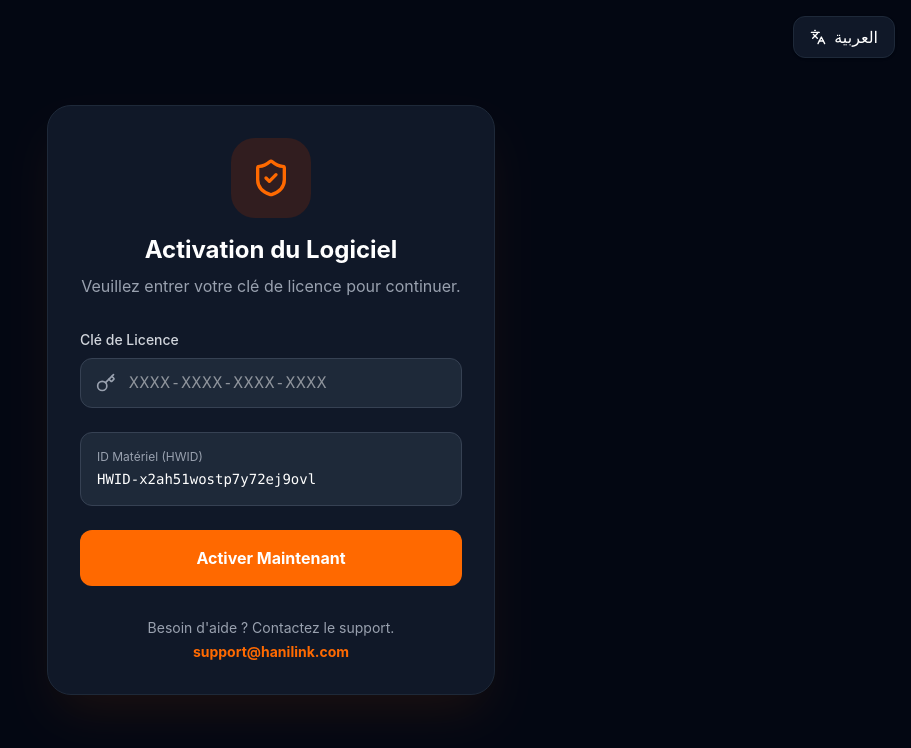
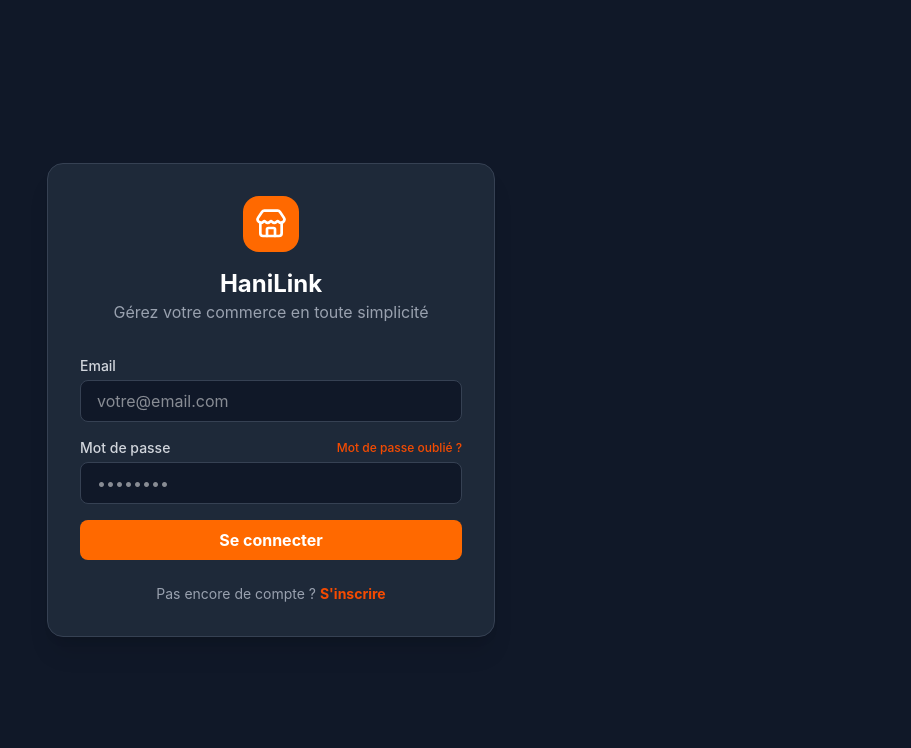
Before and after one commit to molsandala36-art/hanilink, a React (Vite) app: page /login in a window 1280 px wide. Before the commit this address led to /. Shown: the top 748 px of the page, without its empty margins (369-1280 px from the left). Built offline with nearby package versions, Linux system fonts and the light colour scheme; no server answers; sample sign-in values are in the browser's storage.

Commit message:
Add Supabase authentication flow

```diff
--- a/package.json
+++ b/package.json
@@ -15,6 +15,7 @@
     "dist:desktop": "npm run build && npm run build:server && electron-builder --win --x64"
   },
   "dependencies": {
+    "@supabase/supabase-js": "^2.103.3",
     "axios": "^1.14.0",
     "bcryptjs": "^3.0.3",
     "call-bind-apply-helpers": "^1.0.2",
--- a/src/App.tsx
+++ b/src/App.tsx
@@ -20,7 +20,9 @@ import AdminLicensing from './pages/AdminLicensing';
 import ActivationScreen from './pages/ActivationScreen';
 import Layout from './components/Layout';
 import { getHWID } from './lib/hwid';
+import { getBackendSetupIssue, isSupabaseConfigured } from './lib/backend';
 import api from './services/api';
+import { getStoredSupabaseSession, normalizeSupabaseUser, signOutFromSupabase, supabase } from './services/supabase';
 
 const ProtectedRoute = ({ children, roles }: { children: React.ReactNode, roles: string[] }) => {
   const user = JSON.parse(localStorage.getItem('user') || '{}');
@@ -33,12 +35,26 @@ const ProtectedRoute = ({ children, roles }: { children: React.ReactNode, roles:
 const LicenseGuard = ({ children }: { children: React.ReactNode }) => {
   const [isActivated, setIsActivated] = useState<boolean | null>(null);
   const [loading, setLoading] = useState(true);
+  const [setupError, setSetupError] = useState('');
 
   useEffect(() => {
+    if (isSupabaseConfigured) {
+      setIsActivated(true);
+      setLoading(false);
+      return;
+    }
+
     const checkLicense = async () => {
       const token = localStorage.getItem('token');
       if (!token) {
         setIsActivated(false);
+        setLoading(false);
+        return;
+      }
+
+      const backendSetupIssue = getBackendSetupIssue();
+      if (backendSetupIssue) {
+        setSetupError(backendSetupIssue);
         setLoading(false);
         return;
       }
@@ -58,6 +74,16 @@ const LicenseGuard = ({ children }: { children: React.ReactNode }) => {
   }, []);
 
   if (loading) return <div className="min-h-screen flex items-center justify-center bg-gray-50">Loading license...</div>;
+  if (setupError) {
+    return (
+      <div className="min-h-screen flex items-center justify-center bg-gray-50 p-6">
+        <div className="max-w-xl w-full rounded-2xl border border-amber-200 bg-amber-50 p-6 text-amber-900 shadow-sm">
+          <h1 className="text-xl font-bold">Configuration backend requise</h1>
+          <p className="mt-3 text-sm leading-6">{setupError}</p>
+        </div>
+      </div>
+    );
+  }
   if (!isActivated) return <ActivationScreen onActivated={() => setIsActivated(true)} />;
 
   return <>{children}</>;
@@ -65,6 +91,43 @@ const LicenseGuard = ({ children }: { children: React.ReactNode }) => {
 
 function App() {
   const [isAuthenticated, setIsAuthenticated] = useState<boolean>(!!localStorage.getItem('token'));
+
+  useEffect(() => {
+    if (!isSupabaseConfigured) {
+      return;
+    }
+
+    const restoreSupabaseSession = async () => {
+      try {
+        const session = await getStoredSupabaseSession();
+        if (session?.user) {
+          localStorage.setItem('token', session.access_token);
+          localStorage.setItem('user', JSON.stringify(normalizeSupabaseUser(session.user)));
+          setIsAuthenticated(true);
+        }
+      } catch (err) {
+        console.error(err);
+      }
+    };
+
+    void restoreSupabaseSession();
+
+    const { data: listener } = supabase!.auth.onAuthStateChange((_event, session) => {
+      if (session?.user) {
+        localStorage.setItem('token', session.access_token);
+        localStorage.setItem('user', JSON.stringify(normalizeSupabaseUser(session.user)));
+        setIsAuthenticated(true);
+      } else {
+        localStorage.removeItem('token');
+        localStorage.removeItem('user');
+        setIsAuthenticated(false);
+      }
+    });
+
+    return () => {
+      listener.subscription.unsubscribe();
+    };
+  }, []);
 
   useEffect(() => {
     const handleStorageChange = () => {
@@ -80,7 +143,15 @@ function App() {
     setIsAuthenticated(true);
   };
 
-  const logout = () => {
+  const logout = async () => {
+    if (isSupabaseConfigured) {
+      try {
+        await signOutFromSupabase();
+      } catch (err) {
+        console.error(err);
+      }
+    }
+
     localStorage.removeItem('token');
     localStorage.removeItem('user');
     localStorage.removeItem('hani_license_active');
--- /dev/null
+++ b/src/lib/backend.ts
@@ -0,0 +1,63 @@
+const rawApiBaseUrl = (import.meta.env.VITE_API_BASE_URL || '').trim();
+const rawSupabaseUrl = (import.meta.env.VITE_SUPABASE_URL || '').trim();
+const rawSupabasePublishableKey = (import.meta.env.VITE_SUPABASE_PUBLISHABLE_KEY || '').trim();
+
+export const apiBaseUrl = rawApiBaseUrl.replace(/\/+$/, '');
+export const isExternalApiConfigured = apiBaseUrl.length > 0;
+
+const isSupabaseHost = (value: string) =>
+  /^https:\/\/[a-z0-9-]+\.supabase\.co(?:\/.*)?$/i.test(value);
+
+export const isBareSupabaseProjectUrl =
+  isSupabaseHost(apiBaseUrl) && !/\/functions\/v1$/i.test(apiBaseUrl);
+
+export const isSupabaseFunctionsBaseUrl =
+  /^https:\/\/[a-z0-9-]+\.supabase\.co\/functions\/v1$/i.test(apiBaseUrl);
+
+export const supabaseUrl = (
+  rawSupabaseUrl ||
+  (isSupabaseHost(apiBaseUrl) ? apiBaseUrl.replace(/\/functions\/v1$/i, '') : '')
+).replace(/\/+$/, '');
+
+export const supabasePublishableKey = rawSupabasePublishableKey;
+export const isSupabaseConfigured =
+  supabaseUrl.length > 0 && supabasePublishableKey.length > 0;
+
+export const getApiBaseUrl = () => apiBaseUrl || '/api';
+
+export const getBackendSetupIssue = () => {
+  if (supabaseUrl && !supabasePublishableKey) {
+    return "VITE_SUPABASE_URL est defini, mais VITE_SUPABASE_PUBLISHABLE_KEY manque encore pour activer l'authentification Supabase.";
+  }
+
+  if (isBareSupabaseProjectUrl) {
+    return "VITE_API_BASE_URL pointe vers la racine Supabase. Utilise plutot l'URL des Edge Functions, par exemple https://<project-ref>.supabase.co/functions/v1.";
+  }
+
+  if (typeof window === 'undefined') {
+    return null;
+  }
+
+  const hostname = window.location.hostname.toLowerCase();
+  const isLocalHost = hostname === 'localhost' || hostname === '127.0.0.1';
+  const isHostedFrontend = !isLocalHost;
+
+  if (!isExternalApiConfigured && isHostedFrontend) {
+    return "Le frontend deploye n'a pas de backend externe configure. Ajoute VITE_API_BASE_URL dans Vercel pour pointer vers ton backend Supabase.";
+  }
+
+  return null;
+};
+
+export const getApiErrorMessage = (error: any, fallbackMessage: string) => {
+  const setupIssue = getBackendSetupIssue();
+  if (setupIssue) {
+    return setupIssue;
+  }
+
+  if (error?.response?.status === 404 && isSupabaseFunctionsBaseUrl) {
+    return "Le backend Supabase repond, mais cette route n'existe pas dans tes Edge Functions. Il faut mapper les endpoints du frontend vers les vraies fonctions Supabase.";
+  }
+
+  return error?.response?.data?.message || fallbackMessage;
+};
--- a/src/pages/Login.tsx
+++ b/src/pages/Login.tsx
@@ -2,6 +2,8 @@ import React, { useState } from 'react';
 import { Link } from 'react-router-dom';
 import { Store, Loader2 } from 'lucide-react';
 import api from '../services/api';
+import { getBackendSetupIssue, isSupabaseConfigured } from '../lib/backend';
+import { signInWithSupabase } from '../services/supabase';
 
 interface LoginProps {
   onLogin: (token: string, user: any) => void;
@@ -12,14 +14,20 @@ const Login = ({ onLogin }: LoginProps) => {
   const [password, setPassword] = useState('');
   const [loading, setLoading] = useState(false);
   const [error, setError] = useState('');
+  const backendSetupIssue = getBackendSetupIssue();
 
   const handleSubmit = async (e: React.FormEvent) => {
     e.preventDefault();
     setLoading(true);
     setError('');
     try {
-      const res = await api.post('/auth/login', { email, password });
-      onLogin(res.data.token, res.data.user);
+      if (isSupabaseConfigured) {
+        const result = await signInWithSupabase(email, password);
+        onLogin(result.token, result.user);
+      } else {
+        const res = await api.post('/auth/login', { email, password });
+        onLogin(res.data.token, res.data.user);
+      }
     } catch (err: any) {
       setError(err.response?.data?.message || 'Identifiants invalides');
     } finally {
@@ -39,6 +47,11 @@ const Login = ({ onLogin }: LoginProps) => {
         </div>
 
         <form onSubmit={handleSubmit} className="space-y-4">
+          {backendSetupIssue && (
+            <div className="bg-amber-50 text-amber-800 p-3 rounded-lg text-sm font-medium border border-amber-200">
+              {backendSetupIssue}
+            </div>
+          )}
           {error && (
             <div className="bg-red-50 dark:bg-red-900/20 text-red-600 dark:text-red-400 p-3 rounded-lg text-sm font-medium">
               {error}
--- a/src/pages/Register.tsx
+++ b/src/pages/Register.tsx
@@ -2,6 +2,8 @@ import React, { useState } from 'react';
 import { Link } from 'react-router-dom';
 import { Store, Loader2 } from 'lucide-react';
 import api from '../services/api';
+import { getBackendSetupIssue, isSupabaseConfigured } from '../lib/backend';
+import { signUpWithSupabase } from '../services/supabase';
 
 interface RegisterProps {
   onLogin: (token: string, user: any) => void;
@@ -16,14 +18,26 @@ const Register = ({ onLogin }: RegisterProps) => {
   });
   const [loading, setLoading] = useState(false);
   const [error, setError] = useState('');
+  const [success, setSuccess] = useState('');
+  const backendSetupIssue = getBackendSetupIssue();
 
   const handleSubmit = async (e: React.FormEvent) => {
     e.preventDefault();
     setLoading(true);
     setError('');
+    setSuccess('');
     try {
-      const res = await api.post('/auth/register', formData);
-      onLogin(res.data.token, res.data.user);
+      if (isSupabaseConfigured) {
+        const result = await signUpWithSupabase(formData);
+        if (result.needsEmailConfirmation || !result.token || !result.user) {
+          setSuccess("Compte cree. Confirme ton email Supabase puis connecte-toi.");
+        } else {
+          onLogin(result.token, result.user);
+        }
+      } else {
+        const res = await api.post('/auth/register', formData);
+        onLogin(res.data.token, res.data.user);
+      }
     } catch (err: any) {
       setError(err.response?.data?.message || 'Erreur lors de l\'inscription');
     } finally {
@@ -43,6 +57,16 @@ const Register = ({ onLogin }: RegisterProps) => {
         </div>
 
         <form onSubmit={handleSubmit} className="space-y-4">
+          {backendSetupIssue && (
+            <div className="bg-amber-50 text-amber-800 p-3 rounded-lg text-sm font-medium border border-amber-200">
+              {backendSetupIssue}
+            </div>
+          )}
+          {success && (
+            <div className="bg-green-50 text-green-800 p-3 rounded-lg text-sm font-medium border border-green-200">
+              {success}
+            </div>
+          )}
           {error && (
             <div className="bg-red-50 dark:bg-red-900/20 text-red-600 dark:text-red-400 p-3 rounded-lg text-sm font-medium">
               {error}
--- a/src/services/api.ts
+++ b/src/services/api.ts
@@ -1,10 +1,8 @@
 import axios from 'axios';
-
-const rawBaseUrl = (import.meta.env.VITE_API_BASE_URL || '').trim();
-const normalizedBaseUrl = rawBaseUrl.replace(/\/+$/, '');
+import { getApiBaseUrl, getApiErrorMessage } from '../lib/backend';
 
 const api = axios.create({
-  baseURL: normalizedBaseUrl || '/api',
+  baseURL: getApiBaseUrl(),
 });
 
 api.interceptors.request.use((config) => {
@@ -15,4 +13,21 @@ api.interceptors.request.use((config) => {
   return config;
 });
 
+api.interceptors.response.use(
+  (response) => response,
+  (error) => {
+    const message = getApiErrorMessage(error, 'Une erreur reseau est survenue');
+    if (error?.response?.data && typeof error.response.data === 'object') {
+      error.response.data.message = message;
+    } else {
+      error.response = {
+        ...error.response,
+        data: { ...(error.response?.data || {}), message },
+      };
+    }
+
+    return Promise.reject(error);
+  }
+);
+
 export default api;
--- /dev/null
+++ b/src/services/supabase.ts
@@ -0,0 +1,120 @@
+import { createClient } from '@supabase/supabase-js';
+import type { Session, User } from '@supabase/supabase-js';
+import { isSupabaseConfigured, supabasePublishableKey, supabaseUrl } from '../lib/backend';
+
+type AppUserRole = 'admin' | 'employee';
+
+export interface AppUser {
+  _id: string;
+  id: string;
+  name: string;
+  email: string;
+  shopName: string;
+  role: AppUserRole;
+  createdAt: string;
+}
+
+export const supabase = isSupabaseConfigured
+  ? createClient(supabaseUrl, supabasePublishableKey, {
+      auth: {
+        persistSession: true,
+        autoRefreshToken: true,
+      },
+    })
+  : null;
+
+const normalizeRole = (value: unknown): AppUserRole =>
+  value === 'admin' ? 'admin' : 'employee';
+
+export const normalizeSupabaseUser = (user: User): AppUser => {
+  const metadata = user.user_metadata || {};
+  const fallbackName = user.email?.split('@')[0] || 'Utilisateur';
+
+  return {
+    _id: user.id,
+    id: user.id,
+    name: metadata.name || metadata.full_name || fallbackName,
+    email: user.email || '',
+    shopName: metadata.shopName || metadata.shop_name || 'HaniLink',
+    role: normalizeRole(metadata.role),
+    createdAt: user.created_at || new Date().toISOString(),
+  };
+};
+
+const requireSupabase = () => {
+  if (!supabase) {
+    throw new Error("L'authentification Supabase n'est pas configuree.");
+  }
+
+  return supabase;
+};
+
+export const getStoredSupabaseSession = async (): Promise<Session | null> => {
+  const client = requireSupabase();
+  const { data, error } = await client.auth.getSession();
+
+  if (error) {
+    throw error;
+  }
+
+  return data.session;
+};
+
+export const signInWithSupabase = async (email: string, password: string) => {
+  const client = requireSupabase();
+  const { data, error } = await client.auth.signInWithPassword({ email, password });
+
+  if (error) {
+    throw error;
+  }
+
+  if (!data.session || !data.user) {
+    throw new Error('Session Supabase introuvable apres connexion.');
+  }
+
+  return {
+    token: data.session.access_token,
+    user: normalizeSupabaseUser(data.user),
+  };
+};
+
+export const signUpWithSupabase = async (payload: {
+  name: string;
+  email: string;
+  password: string;
+  shopName: string;
+}) => {
+  const client = requireSupabase();
+  const { data, error } = await client.auth.signUp({
+    email: payload.email,
+    password: payload.password,
+    options: {
+      data: {
+        name: payload.name,
+        shopName: payload.shopName,
+        role: 'admin',
+      },
+    },
+  });
+
+  if (error) {
+    throw error;
+  }
+
+  return {
+    token: data.session?.access_token || '',
+    user: data.user ? normalizeSupabaseUser(data.user) : null,
+    needsEmailConfirmation: !data.session,
+  };
+};
+
+export const signOutFromSupabase = async () => {
+  if (!supabase) {
+    return;
+  }
+
+  const { error } = await supabase.auth.signOut();
+  if (error) {
+    throw error;
+  }
+};
```
Also changed, not shown: 2 other files (tests, documents, lock files or other folders).
